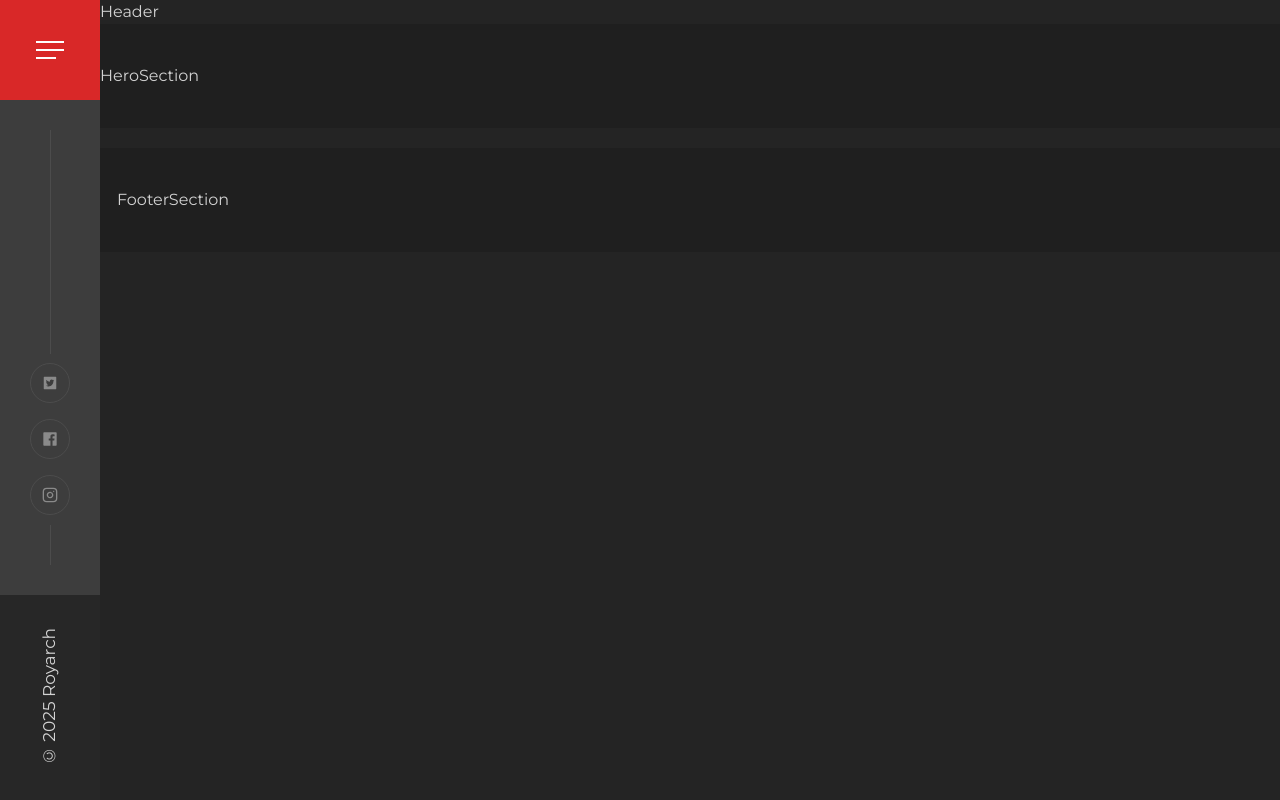
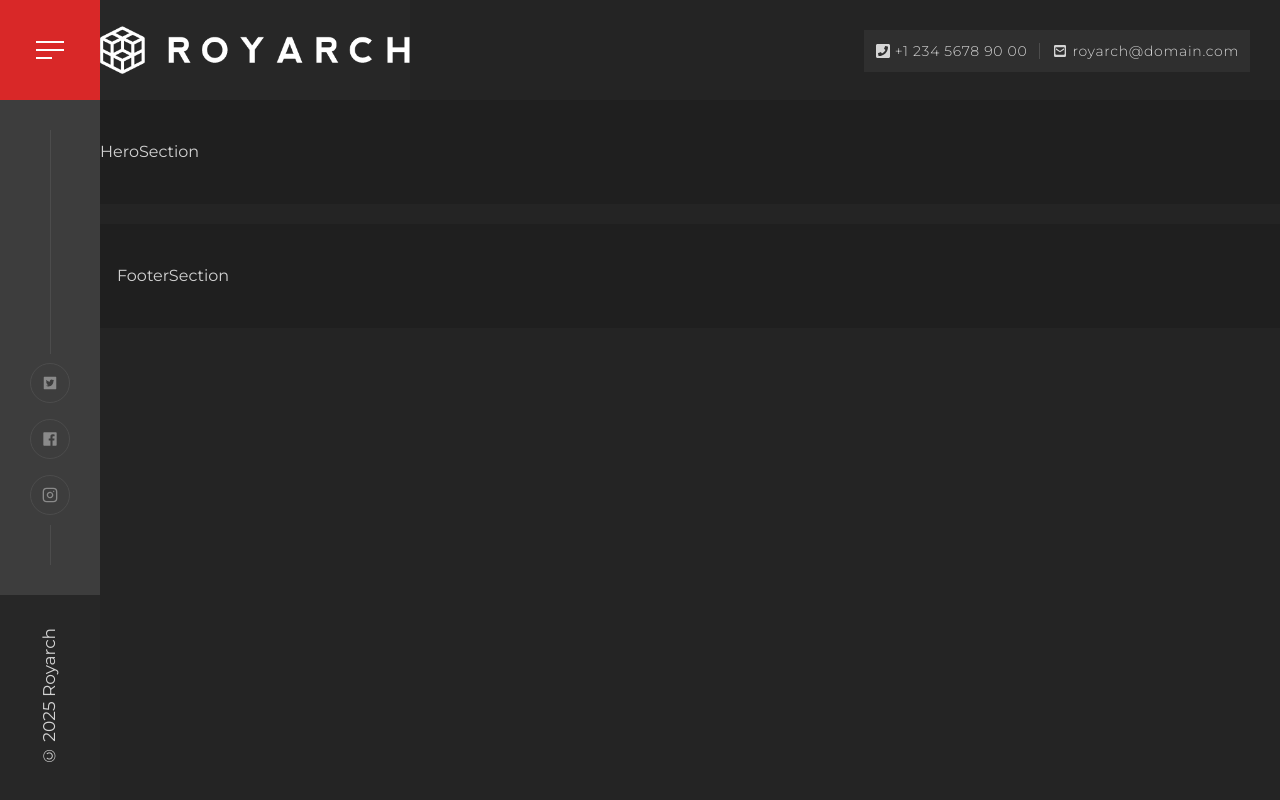
Before and after one commit to nur-it/royarch, a Next.js app: page / in a window 1280 px wide. Built offline with nearby package versions, Linux system fonts and the light colour scheme; a web font is replaced by a local one.

Commit message:
added info box in the top of the page

```diff
--- a/src/app/contact/page.jsx
+++ b/src/app/contact/page.jsx
@@ -1,5 +1,15 @@
+import InfoBox from "@/components/layout/Header";
+
+export const metadata = {
+  title: "Contact - Royarch",
+};
+
 const ContactPage = () => {
-  return <div>ContactPage</div>;
+  return (
+    <>
+      <InfoBox />
+    </>
+  );
 };
 
 export default ContactPage;
--- a/src/app/layout.jsx
+++ b/src/app/layout.jsx
@@ -1,10 +1,10 @@
 import FooterSection from "@/components/layout/footer";
-import Header from "@/components/layout/header";
+import Logo from "@/components/layout/Logo";
 import Sidebar from "@/components/layout/sidebar";
 import "../styles/globals.css";
 
 export const metadata = {
-  title: "Royarch - Architecture",
+  title: "Home - Royarch",
   description:
     "The virtual space is dominated by dated and obsolete Architecture Website Template. This is primarily because updating design is mistakenly thought to be financially over-burdening. A Template that is functional and palatable however, can enhance the end-user experience, thereby revamping your brand image and virtual presence. Royarch, is our take on providing our clients with the best and latest in Architecture Website template trends. The template language is aesthetically pleasing and minimal , with immense focus on readability through the use of modern typography. It comes with 28 HTML files , with immense room for future scalability. If you’re looking to invest in a specialized contemporary HTML template to base your web site on, Royarch is the way to go!",
 };
@@ -14,7 +14,9 @@ export default function RootLayout({ children }) {
     <html lang="en">
       <body>
         <header>
-          <Header />
+          <div className="bg-night fixed top-0 left-25 z-50 flex h-25 w-[310px] items-center justify-center">
+            <Logo />
+          </div>
           <aside className="fixed top-0 left-0 h-screen w-25">
             <Sidebar />
           </aside>
--- a/src/app/page.jsx
+++ b/src/app/page.jsx
@@ -1,8 +1,10 @@
+import InfoBox from "@/components/layout/Header";
 import HeroSection from "@/components/sections/home/hero";
 
 const HomePage = () => {
   return (
     <>
+      <InfoBox />
       <HeroSection />
     </>
   );
--- /dev/null
+++ b/src/components/layout/Logo.jsx
@@ -0,0 +1,18 @@
+import Image from "next/image";
+import Link from "next/link";
+
+const Logo = () => {
+  return (
+    <Link href="/" className="inline-flex items-center justify-center">
+      <Image
+        src="/logo-image.png"
+        alt="Logo"
+        width={250}
+        height={39}
+        className="h-auto w-auto"
+      />
+    </Link>
+  );
+};
+
+export default Logo;
--- a/src/components/layout/header.jsx
+++ b/src/components/layout/header.jsx
@@ -1,5 +1,26 @@
-const Header = () => {
-  return <div className="ml-25">Header</div>;
+import Link from "next/link";
+import { EmailIcon, PhoneIcon } from "../shared/svgs";
+
+const InfoBox = () => {
+  return (
+    <div className="bg-midnight flex h-25 w-full justify-end">
+      <div className="absolute top-[30px] right-[30px] z-[2] flex items-center justify-center gap-3 bg-white/5 p-[11px] text-sm font-[300] tracking-wider">
+        <Link
+          href="tel:123456789"
+          className="inline-flex items-center gap-1 text-white/80"
+        >
+          <PhoneIcon className="size-4" /> +1 234 5678 90 00
+        </Link>
+        <span className="inline-block h-4 w-[1px] bg-[#4c4c4c]" />
+        <Link
+          href="mailto:royarch@domain"
+          className="inline-flex items-center gap-1 text-white/80"
+        >
+          <EmailIcon className="size-4" /> royarch@domain.com
+        </Link>
+      </div>
+    </div>
+  );
 };
 
-export default Header;
+export default InfoBox;
--- a/src/components/layout/sidebar.jsx
+++ b/src/components/layout/sidebar.jsx
@@ -26,7 +26,7 @@ const HamburgerMenu = ({ isOpen, onToggle }) => {
           }`}
         />
         <span
-          className={`h-[2px] w-5 bg-white transition-all duration-300 ease-in-out ${
+          className={`h-[2px] w-4 bg-white transition-all duration-300 ease-in-out ${
             isOpen ? "translate-x-3 opacity-0" : "translate-x-0 opacity-100"
           }`}
         />
--- a/src/components/shared/svgs.jsx
+++ b/src/components/shared/svgs.jsx
@@ -53,3 +53,39 @@ export const TwitterIcon = ({ className, ...props }) => {
     </svg>
   );
 };
+
+export const PhoneIcon = ({ className, ...props }) => {
+  return (
+    <svg
+      {...props}
+      className={className}
+      xmlns="http://www.w3.org/2000/svg"
+      width={448}
+      height={512}
+      viewBox="0 0 448 512"
+    >
+      <path
+        fill="currentColor"
+        d="M400 32H48C21.49 32 0 53.49 0 80v352c0 26.51 21.49 48 48 48h352c26.51 0 48-21.49 48-48V80c0-26.51-21.49-48-48-48M94 416c-7.033 0-13.057-4.873-14.616-11.627l-14.998-65a15 15 0 0 1 8.707-17.16l69.998-29.999a15 15 0 0 1 17.518 4.289l30.997 37.885c48.944-22.963 88.297-62.858 110.781-110.78l-37.886-30.997a15 15 0 0 1-4.289-17.518l30-69.998a15 15 0 0 1 17.16-8.707l65 14.998A15 15 0 0 1 384 126c0 160.292-129.945 290-290 290"
+      ></path>
+    </svg>
+  );
+};
+
+export const EmailIcon = ({ className, ...props }) => {
+  return (
+    <svg
+      {...props}
+      className={className}
+      xmlns="http://www.w3.org/2000/svg"
+      width={24}
+      height={24}
+      viewBox="0 0 24 24"
+    >
+      <path
+        fill="currentColor"
+        d="M5 3a2 2 0 0 0-2 2v14a2 2 0 0 0 2 2h14a2 2 0 0 0 2-2V5a2 2 0 0 0-2-2zm1.4 3.5h11.2c.77 0 1.4.62 1.4 1.4v8.2a1.4 1.4 0 0 1-1.4 1.4H6.4c-.77 0-1.4-.63-1.4-1.4V7.9c0-.78.62-1.4 1.4-1.4M6 8v2l6 4l6-4V8l-6 4z"
+      ></path>
+    </svg>
+  );
+};
```
